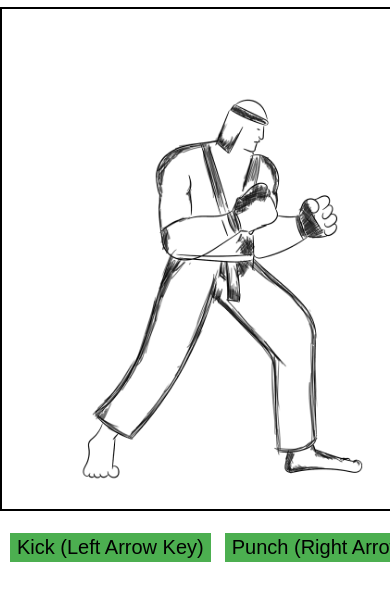
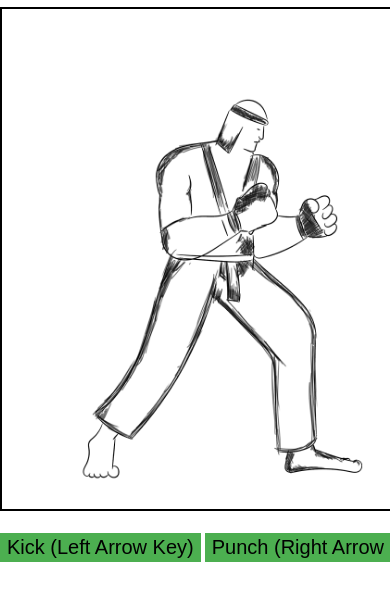
Before and after one commit to shivanisorte/MartialArts, a plain HTML site: page index.html in a window 390 px wide. Shown: the part 182-782 px from the top of the page. Drawn offline with Linux system fonts and the light colour scheme.

Commit message:
responsive4

```diff
--- a/index.html
+++ b/index.html
@@ -62,11 +62,11 @@ button {
 }
 
 #kick{
-    margin-left: 50px;
+    margin-left: 40px;
 }
-#punch{
+/* #punch{
     margin-left: 10px;
-}
+} */
 
 }
 
```
